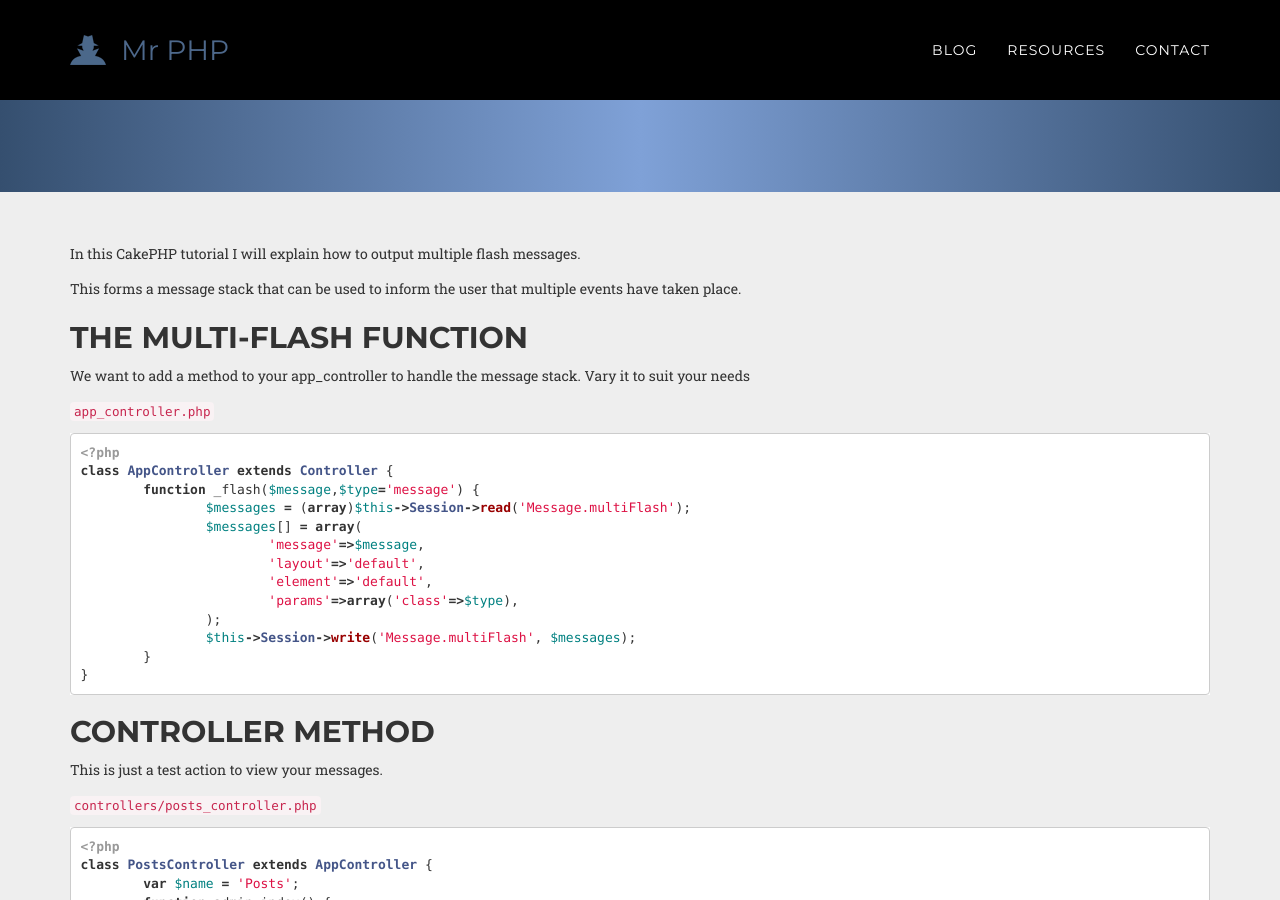
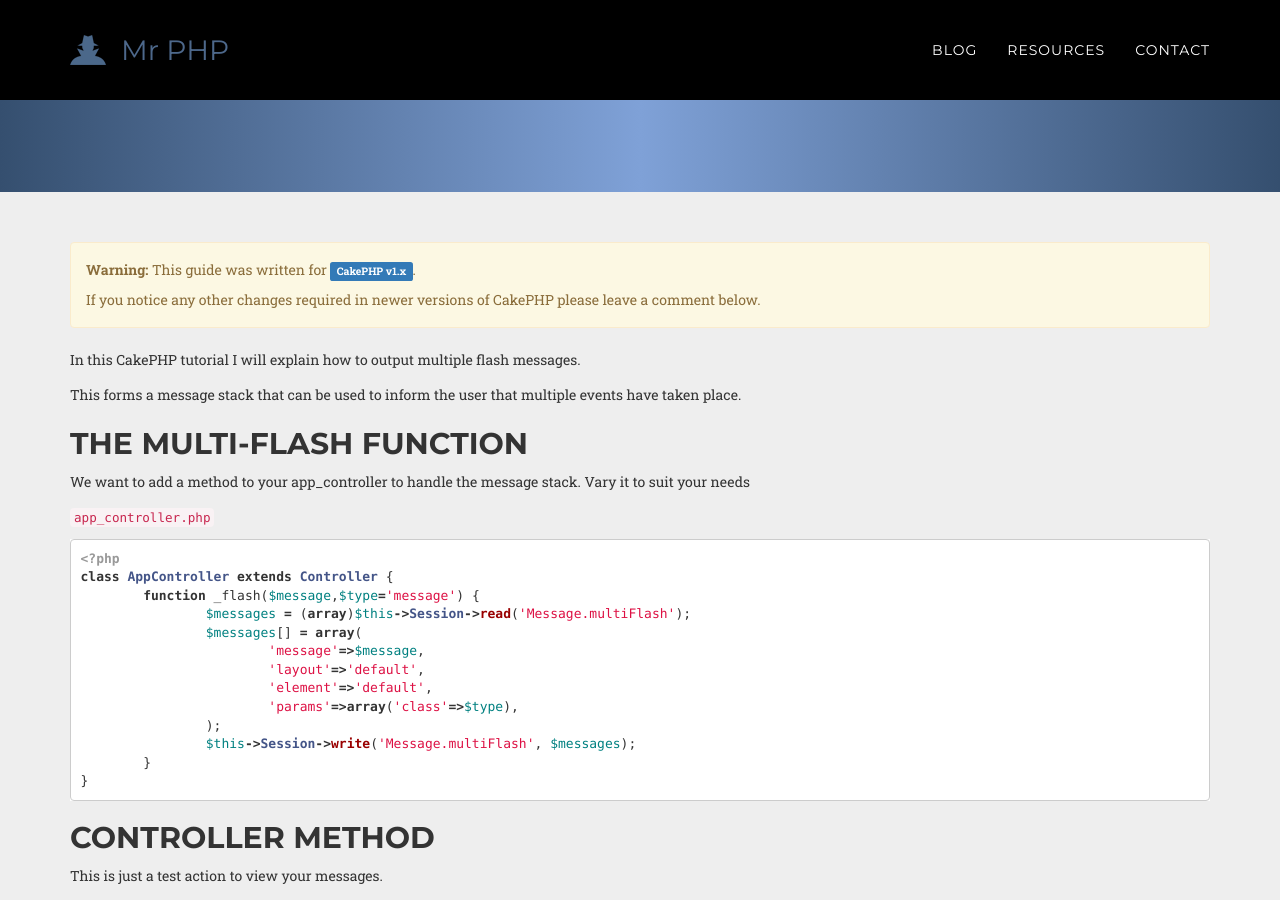
Before and after one commit to mr-php/mr-php.github.io, a Jekyll site: the page built from _posts/2008-10-04-multiple-flash-messages-with-style-in-cakephp.md, in a window 1280 px wide and 900 px high, scrolled down 341 px. Built offline with Jekyll 4.4.1, drawn with Linux system fonts in a browser that asks for light colours; nearby versions of some CDN libraries; some web fonts are replaced; Markdown is read by kramdown in place of the engine named in the settings; comment, search, counter and statistics services are not loaded.

Commit message:
Update 2008-10-04-multiple-flash-messages-with-style-in-cakephp.md

```diff
--- a/_posts/2008-10-04-multiple-flash-messages-with-style-in-cakephp.md
+++ b/_posts/2008-10-04-multiple-flash-messages-with-style-in-cakephp.md
@@ -1,12 +1,19 @@
 ---
 layout: post
 title: Multiple Flash Messages with Style in CakePHP
+excerpt: In this CakePHP tutorial I will explain how to output multiple flash messages. This forms a message stack that can be used to inform the user that multiple events have taken place.
 tags: [cakephp]
 redirect_from:
 - /blog/multiple-flash-messages-style-cakephp/
 - /code/multiple-flash-messages-style-cakephp/
 - /code/multiple-flash-messages-with-style-in-cakephp/
 ---
+
+<div class="alert alert-warning" role="alert">
+	<p><strong>Warning:</strong> This guide was written for <span class="label label-primary">CakePHP v1.x</span>.</p>
+	<p>If you notice any other changes required in newer versions of CakePHP please leave a comment below.</p>
+</div>
+
 In this CakePHP tutorial I will explain how to output multiple flash messages.
 
 This forms a message stack that can be used to inform the user that multiple events have taken place.
```
